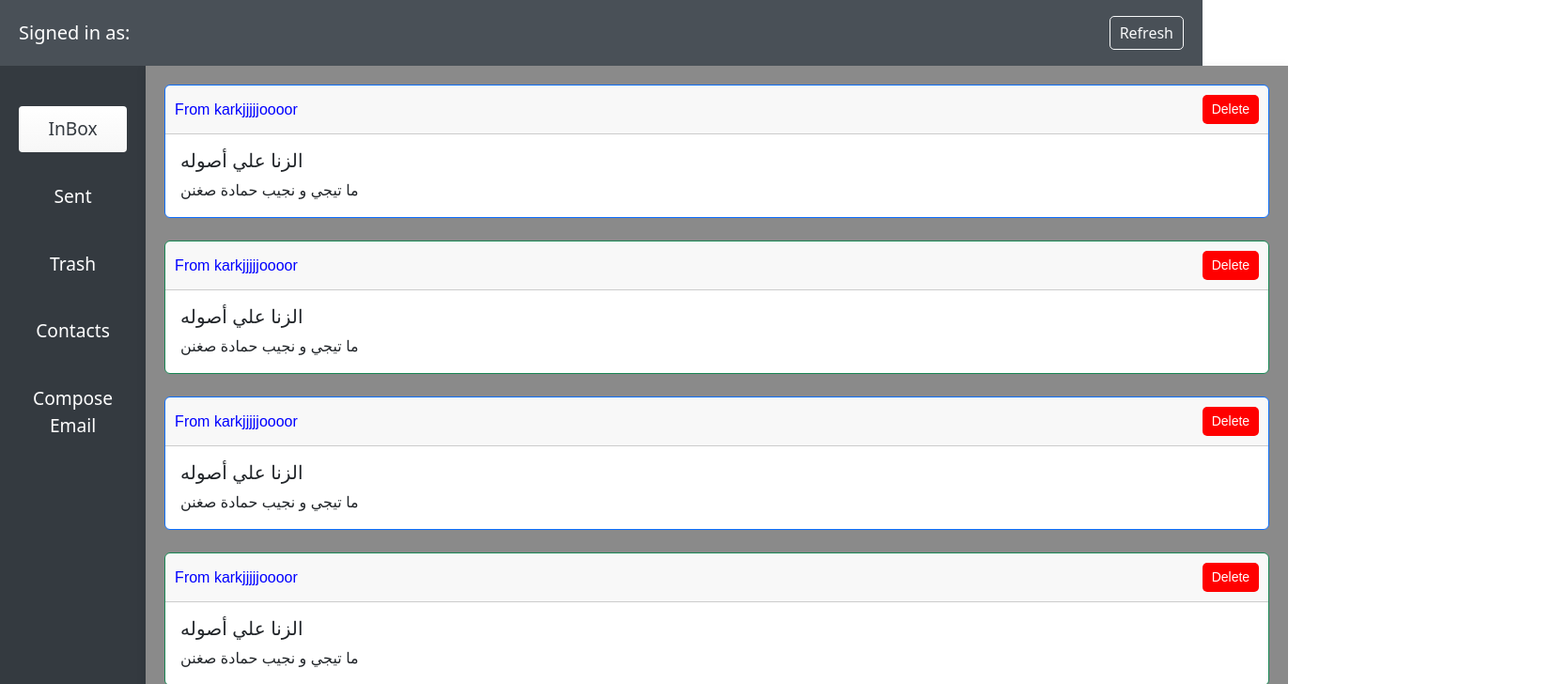
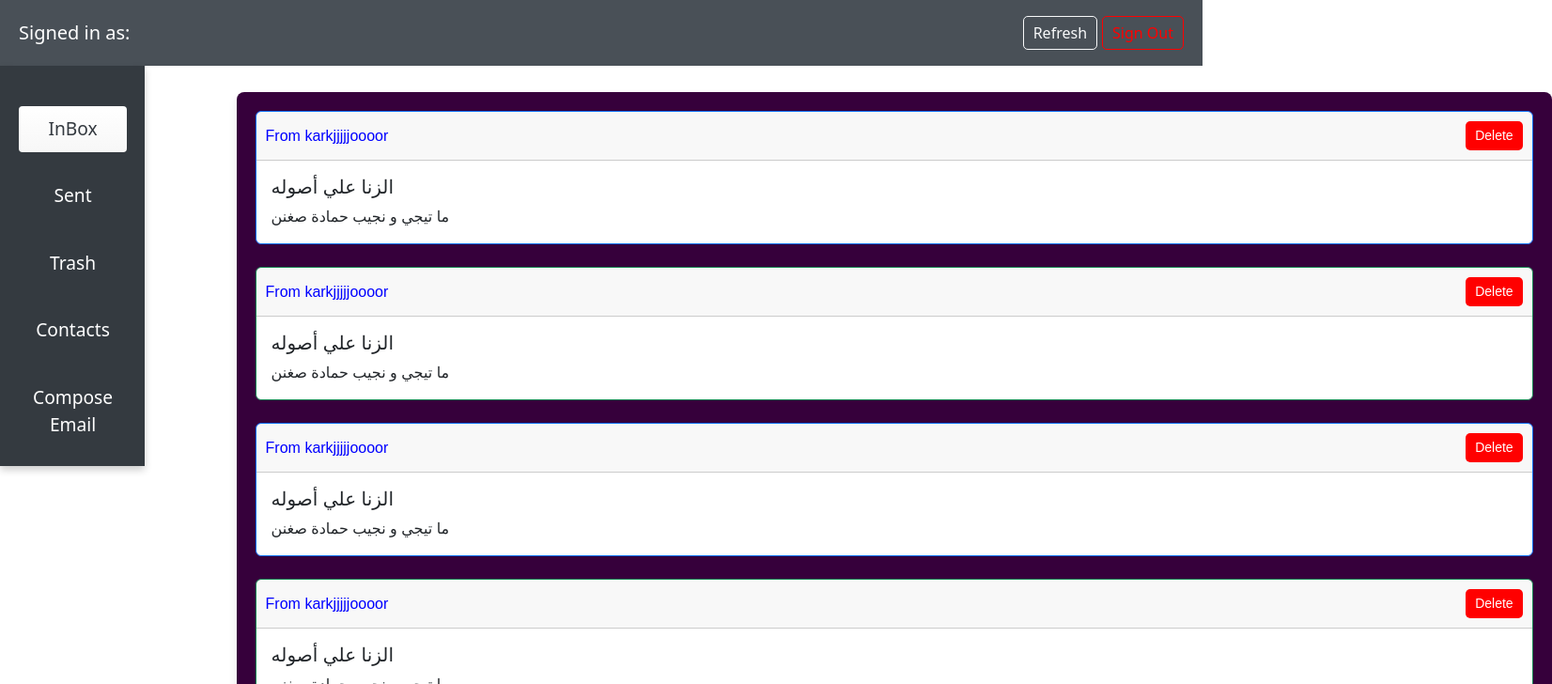
Before and after one commit to EngineerHema/Mail-project, a React (Create React App) app in the folder front-end/: page /myInbox in a window 1280 px wide. Shown: the top 728 px of the page at 94% size, 1652 px wide, since content can reach past the window. Built offline with nearby package versions, Linux system fonts and the light colour scheme.

Commit message:
CSS Dimensions Adjusted

```diff
--- a/front-end/src/Bars/NavBar.js
+++ b/front-end/src/Bars/NavBar.js
@@ -13,17 +13,29 @@ function NavBar({name}) {
     window.location.reload();
   };
 
+  const handleSignOut = () => {
+    console.log('signed Out successfully');
+  };
+
   return (
     <Navbar className="NavBar d-flex">
       <Navbar.Text className="NavBarText">
         Signed in as: <span>{name}</span>
 
       </Navbar.Text>
+      <div>
       <button
-        className="NavBarButton btn btn-outline-light"
+        className="NavBarButton1 btn btn-outline-light"
         onClick={handleRefresh}>
         Refresh
       </button>
+
+      <button
+        className="NavBarButton2 btn btn-outline-light"
+        onClick={handleSignOut}>
+        Sign Out
+      </button>
+      </div>
     </Navbar>
   );
 }
--- a/front-end/src/composeEmail.js
+++ b/front-end/src/composeEmail.js
@@ -6,9 +6,12 @@ import "./style/composeEmail.css"
 function ComposeEmail({ API_KEY, emailAddress, name}) {
     return (
      <div>
+
+
         <NavBar name={name}></NavBar>
         <div className="container_composeEmail">
-        <SideBar></SideBar>
+        <SideBar/>
+
         <EmailForm API_KEY={API_KEY} emailAddress={emailAddress} ></EmailForm>
 
         </div>
--- a/front-end/src/emails/Card.js
+++ b/front-end/src/emails/Card.js
@@ -4,7 +4,7 @@ import "../style/card.css";
 function Email({ sender, header, body, color, onDelete }) {
   return (
     <div className="card-container">
-        <Card border={color} style={{ width: '73.5rem' }} className="Card">
+        <Card border={color}  className="Card">
         <a href="URL" target="_blank" className="no-underline">
           <Card.Header className="card-header">
             <span>From {sender}</span>
@@ -21,10 +21,8 @@ function Email({ sender, header, body, color, onDelete }) {
           </a>
 
           <Card.Body className="Body_Card">
-
             <Card.Title>{header}</Card.Title>
             <Card.Text>{body}</Card.Text>
-
           </Card.Body>
         </Card>
       <br />
--- a/front-end/src/formSignIn.js
+++ b/front-end/src/formSignIn.js
@@ -54,6 +54,7 @@ function LoginForm({ API_KEY, emailAddress ,setName}) {
     };
 
     try {
+      navigate('/myInbox');
       console.log(loginData);
       const response = await axios.post('http://localhost:8080/signIn', loginData, {
         headers: {
@@ -64,7 +65,6 @@ function LoginForm({ API_KEY, emailAddress ,setName}) {
       if (response.status === 200) {
         // On successful login, redirect to another page, e.g., dashboard or home
         emailAddress.current = email
-        navigate('/myInbox');
         alert(response.data.message);
         console.log(response.data.apiKey);
         API_KEY.current = response.data.apiKey;
--- a/front-end/src/inbox.js
+++ b/front-end/src/inbox.js
@@ -7,9 +7,9 @@ import ScrollableContainer from "./emails/ScrollableContainer";
 function Inbox({ API_KEY, emailAddress, name }) {
     return (
      <div>
-        <NavBar name={name}></NavBar>
+        <NavBar name={name}/>
         <div className="scrollable_flex">
-        <SideBar></SideBar>
+        <SideBar/>
         <ScrollableContainer/>
       </div>
      </div>
--- a/front-end/src/style/EmailForm.css
+++ b/front-end/src/style/EmailForm.css
@@ -1,9 +1,9 @@
 .email-form {
-  width: 100%;
-  max-width: 1000px;
-  margin: 20px auto;
+  width: 75%;
   padding: 20px;
   background-color: #fff;
+  margin-top: 2%;
+  margin-left: 6%;
   border-radius: 8px;
   box-shadow: 0 2px 10px rgba(0, 0, 0, 0.1);
   font-family: 'Arial', sans-serif;
--- a/front-end/src/style/NavBar.css
+++ b/front-end/src/style/NavBar.css
@@ -12,8 +12,8 @@
     font-size: 20px;
 }
 
-.NavBarButton {
-    margin-left: auto;
+.NavBarButton1 {
+    margin-right: 5px;
     font-size: 16px;
     border-radius: 5px;
     padding: 5px 10px;
@@ -21,8 +21,28 @@
     transition: all 0.3s ease;
 }
 
-.NavBarButton:hover {
+.NavBarButton1:hover {
     background-color: white;
     color: #495057;
     border: 1px solid #495057;
 }
+
+.NavBarButton2 {
+    color: red;
+    border-color: red;
+    font-size: 16px;
+    border-radius: 5px;
+    padding: 5px 10px;
+    cursor: pointer;
+    transition: all 0.3s ease;
+}
+
+.NavBarButton2:hover {
+    background-color: red;
+    color: white;
+    border: 1px solid red;
+}
+
+.NavBar {
+    flex-shrink: 0; /* Ensure Navbar doesn’t resize */
+  }
--- a/front-end/src/style/Scrollablecontainer.css
+++ b/front-end/src/style/Scrollablecontainer.css
@@ -1,26 +1,18 @@
 .scrollable-container {
-    height: calc(100vh - 70px);
+    height: calc(100vh - 100px);
     overflow-y: auto;
-
+    width: 175vh;
     padding: 20px;
-    background-color: #8a8a8a;
-    box-shadow: 0 2px 10px rgba(0, 0, 0, 0.1);
+    background-color: #36003b;
+    margin-top: 2%;
+    margin-left: 7%;
+    border-radius: 8px;
+    box-shadow: 0 5px 10px rgba(0, 0, 0, 0.1);
     font-family: 'Arial', sans-serif;
 
   }
 
-  .scrollable-item {
-    width: 1100px;
-    height: 155px;
-    padding: 10px;
-    margin-bottom: 10px;
-    background-color: #e6e6e6;
-    border-radius: 4px;
-    border: 1px solid #ddd;
-  }
 
 .scrollable_flex {
     display: flex;
-    justify-content: space-between; /* Adjust spacing between the elements */
-    align-items: stretch; /* Ensure elements align evenly vertically */
 }
--- a/front-end/src/style/SideBar.css
+++ b/front-end/src/style/SideBar.css
@@ -1,7 +1,13 @@
+/* Sidebar container */
+html, body {
+  height: 100%;
+  margin: 0;
+  padding: 0;
+}
+
+/* Sidebar container */
 .SideBarAll {
-    width: 200px; /* Increased width for better usability */
-
-
+  width: 12%; /* 15% of the screen width */
   background-color: #343a40; /* Dark Bootstrap color */
   color: white;
   display: flex;
@@ -9,12 +15,17 @@
   align-items: center;
   padding: 20px;
   box-shadow: 0 4px 8px rgba(0, 0, 0, 0.2); /* Subtle shadow for depth */
+  height: 100%; /* Full height of the parent container */
+  position: relative; /* To stay in flow with the parent */
+  z-index: 1000; /* Ensure it stays above other elements */
 }
 
+/* Flex column style for navigation */
 .flex-column {
   width: 100%;
 }
 
+/* Navigation item styles */
 .nav-item {
   font-size: 1.2rem; /* Slightly larger font */
   padding: 10px 15px;
@@ -23,16 +34,17 @@
   border-radius: 4px;
   text-align: center;
   transition: background-color 0.3s ease, color 0.3s ease;
-    margin-top: 20%;
+  margin-top: 20%; /* Adjust spacing between items */
 }
 
+/* Hover effect for nav items */
 .nav-item:hover {
   background-color: #495057; /* Slightly lighter gray */
-    color: #007bff; /* Gold hover color */
+  color: #007bff; /* Blue hover color */
 }
 
+/* Active nav item styling */
 .nav-item.active {
-    background-image: linear-gradient(to bottom, #ffffff, rgb(247, 247, 247));/* Gold active link */
+  background-image: linear-gradient(to bottom, #ffffff, rgb(247, 247, 247)); /* Light gradient for active link */
   color: #343a40; /* Dark text for contrast */
-
 }
--- a/front-end/src/style/card.css
+++ b/front-end/src/style/card.css
@@ -1,8 +1,9 @@
 
 .card-container{
-    box-sizing: border-box;
     overflow:hidden;
     text-overflow: ellipsis;
+    width: 100%;
+
 
 }
 
--- a/front-end/src/style/composeEmail.css
+++ b/front-end/src/style/composeEmail.css
@@ -1,5 +1,3 @@
 .container_composeEmail{
     display: flex;
-    justify-content: space-between;
-    align-items: stretch;
 }
```
Lines whose indentation alone changed are shown as unchanged.
